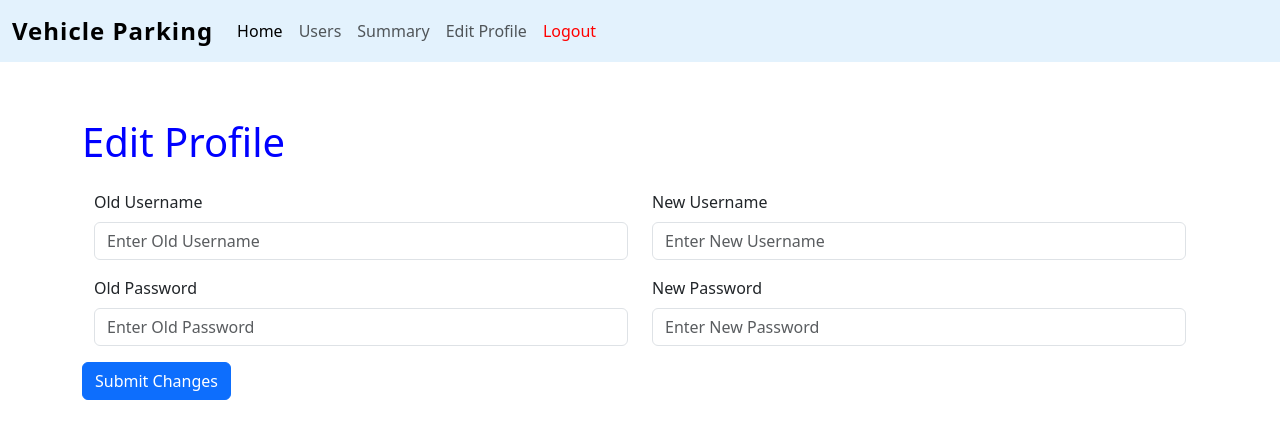
After one commit to saiharshith10/vehicle-parking-app, a Flask app: page /edit_profile_users in a window 1280 px wide. The commit adds this page. Shown: the top 439 px of the page. Run offline with Flask 3, Linux system fonts and the light colour scheme; a user stored in the database is signed in.

Commit message:
final draft

```diff
--- a/controllers/create_database_instance.py
+++ b/controllers/create_database_instance.py
@@ -1,13 +1,14 @@
 from flask import current_app as app
 from controllers.database import db
 from controllers.models import User, parking_lot, parking_spot
+from werkzeug.security import generate_password_hash,check_password_hash
 def create_tables():
     with app.app_context():
         db.create_all()
-        admin = User.query.filter_by(is_admin=True).first()
+        admin = User.query.filter_by(id=1).first()
 
         if not admin:
-            admin = User(username='admin',email='admin@admin.com',passhash='admin',name='admin', address='admin', pincode='admin', is_admin=True)
+            admin = User(username='admin',email='admin@admin.com',passhash=generate_password_hash('admin'),name='admin', address='admin', pincode='admin', is_admin=True)
             db.session.add(admin)
             db.session.commit()
     return "Tables created successfully and admin user added if it didn't exist."
--- a/controllers/models.py
+++ b/controllers/models.py
@@ -10,6 +10,7 @@ class User(db.Model):
     is_admin = db.Column(db.Boolean,default=False)
     address = db.Column(db.String(200), nullable=False)
     pincode = db.Column(db.String(10), nullable=False)
+
     # phone_number = db.Column(db.String(10),nullable=True)
 class parking_lot(db.Model):
     id = db.Column(db.Integer, primary_key=True)
@@ -25,14 +26,15 @@ class parking_spot(db.Model):
     id = db.Column(db.Integer,primary_key=True)
     parking_lot_id = db.Column(db.Integer,db.ForeignKey('parking_lot.id'),nullable=False)
     status = db.Column(db.String(20),nullable=False)
-    vehicle_number = db.Column(db.String(20),nullable=True)
     reserve_parking_spot = db.relationship('reserve_parking_spot')
     lot = db.relationship('parking_lot')
+
 class reserve_parking_spot(db.Model):
     id = db.Column(db.Integer, primary_key=True)
     parking_spot_id = db.Column(db.Integer, db.ForeignKey('parking_spot.id'), nullable=False)
     user_id = db.Column(db.Integer, db.ForeignKey('user.id'), nullable=False)
     start_time = db.Column(db.DateTime, nullable=False)
-    end_time = db.Column(db.DateTime, nullable=False)
+    end_time = db.Column(db.DateTime, nullable=True)
+    vehicle_number = db.Column(db.String(20),nullable=True)
     parking_spot = db.relationship('parking_spot')
     user = db.relationship('User')
--- a/controllers/routes.py
+++ b/controllers/routes.py
@@ -16,7 +16,7 @@ def login():
         return render_template('index.html')
     if request.method == 'POST':
          username = request.form.get('username')
-         password = request.form.get('password')
+         password = (request.form.get('password'))
          if not username or not password:
             flash('All fields are required!','error')
             return redirect(url_for('login'))
@@ -26,14 +26,16 @@ def login():
               flash('User not found!','danger')
               return redirect(url_for('register'))
 
-         if user.passhash!=password:
+         if not check_password_hash(user.passhash, password):
               flash('Incorrect password!','danger')
               return redirect(url_for('login'))
 
+
          session['username'] = user.username
          session['is_admin'] = user.is_admin
+         session['user_id'] = user.id  # Store user ID in session
 
-         if user.username == 'admin' and user.is_admin == True:
+         if user.is_admin == True:
                 return redirect(url_for('admin_dashboard'))
 
          else:
@@ -54,7 +56,7 @@ def register_post():
         if not username or not password or not confirm_password:
            flash('All fields are required!','error')
            return redirect(url_for('register'))
-        if password != confirm_password:
+        if password!= confirm_password:
             flash('Passwords do not match! Registration failed.','danger')
             return redirect(url_for('register'))
         existing_user = User.query.filter_by(username=username).first()
@@ -67,8 +69,10 @@ def register_post():
         if username == 'admin':
             flash('Username cannot be "admin"!','danger')
             return redirect(url_for('register'))
+
+        hashed_password = generate_password_hash(password)
         if username != 'admin':
-            new_user = User(username=username, email = email,passhash=password, name=name, address=address, pincode=pincode)
+            new_user = User(username=username, email = email,passhash=hashed_password, name=name, address=address, pincode=pincode)
             db.session.add(new_user)
             db.session.commit()
         return redirect(url_for('login'))
@@ -96,17 +100,18 @@ def edit_profile():
         if not user:
             flash('User not found!','danger')
             return redirect(url_for('edit_profile'))
-        if user.passhash != old_password:
+        if not check_password_hash(user.passhash, old_password):
             flash('Incorrect password!','danger')
             return redirect(url_for('edit_profile'))
         #this is updating the profile
         user.username = request.form.get('new_username')
-        user.password = request.form.get('new_password')  # Note: hash this in production!
+        user.passhash = generate_password_hash(request.form.get('new_password'))  # Note: hash this in production!
         session['username'] = user.username  # Update session
+        session['password'] = user.passhash
         db.session.commit()
 
         flash('Profile updated successfully!', 'success')
-        return redirect(url_for('user_dashboard'))
+        return redirect(url_for('admin_dashboard'))
 
     return render_template('edit_profile.html')
 
@@ -253,9 +258,6 @@ def admin_users():
     user = User.query.all()
     return render_template('admin_users.html',User=user)
 
-@app.route('/edit_profile_users')
-def edit_profile_users():
-    return render_template('edit_profile_users.html')
 
 # @app.route('/details_spot/<int:spot_id>', methods=['GET'])
 # def details_spot(spot_id):
@@ -272,10 +274,52 @@ def edit_profile_users():
 def user_dashboard():
     return render_template('user_dashboard.html',lots=parking_lot.query.all())
 
-@app.route('/book', methods=['GET', 'POST'])
-def book():
-    return render_template('book.html')
+@app.route('/book/<int:lot_id>', methods=['GET', 'POST'])
+def book(lot_id):
+    if request.method == 'POST':
+        spot_id = request.form.get('spot_id')
+        # start_time = request.form.get('start_time')
+        if not lot_id or not spot_id:
+            flash('Lot ID and Spot ID are required!', 'error')
+            return redirect(url_for('user_dashboard'))
+        lot = parking_lot.query.get_or_404(lot_id)
+        spot = next((s for s in lot.spots if s.id == int(spot_id)), None)
 
+        if not spot:
+            flash('Spot not found!', 'danger')
+            return redirect(url_for('user_dashboard'))
+
+        if spot.status != 'available':
+            flash('Spot is not available for booking!', 'warning')
+            return redirect(url_for('user_dashboard'))
+
+
+        from datetime import datetime
+        start_time_str = request.form['start_time']
+        start_time = datetime.fromisoformat(start_time_str)
+
+        # Create a reservation
+        reservation = reserve_parking_spot(
+            user_id=session['user_id'],  # Assuming username is unique and used as user ID
+            parking_spot_id=spot.id,
+            start_time=start_time,
+            vehicle_number=request.form.get('vehicle_number')
+        )
+
+        db.session.add(reservation)
+        spot.status = 'occupied'
+        lot.available_spots -= 1
+        db.session.commit()
+
+        flash(f'Spot {spot.id} booked successfully!', 'success')
+
+        return redirect(url_for('user_dashboard'))
+    #get kosam
+    lot = parking_lot.query.get_or_404(lot_id)
+    if not lot.spots:
+        flash('No spots available for booking!', 'warning')
+        return redirect(url_for('user_dashboard'))
+    return render_template('book.html',lot=lot)
 
 @app.route('/search_parking_lots', methods=['GET','POST'])
 def search_parking_lots():
@@ -303,7 +347,7 @@ def spot_details(lot_id, spot_id):
     if spot is None:
         flash('Spot not found!', 'danger')
         return redirect(url_for('admin_dashboard'))
-    return render_template('spot_details.html', lot=lot, spot=spot)
+    return render_template('spot_details.html', lot=lot, spot=spot,user=User.name)
 
 
 @app.route('/delete_spot/<int:lot_id>/<int:spot_id>', methods=['POST'])
@@ -329,3 +373,276 @@ def delete_spot(lot_id, spot_id):
     db.session.commit()
     flash(f'Spot {spot.id} deleted successfully!', 'success')
     return redirect(url_for('admin_dashboard'))
+
+@app.route('/search_parking_lots_by_location', methods=['GET','POST'])
+def search_parking_lots_by_location():
+
+    if request.method == 'POST':
+        location_name = request.form.get('location_name')
+        if not location_name:
+            flash('Search query cannot be empty!', 'error')
+            return redirect(url_for('user_dashboard'))
+
+        # Search for parking lots by location name
+        results = parking_lot.query.filter(parking_lot.location_name.ilike(f'%{location_name}%')).all()
+        #here i am using the sql like(clause) -> as ilike
+        if not results:
+            flash('No parking lots found for the given location name.', 'info')
+            return redirect(url_for('user_dashboard'))
+
+        return render_template('user_search_results.html', results=results)
+
+    return redirect(url_for('user_dashboard'))
+
+
+@app.route('/search_parking_lots_by_pincode',methods=['GET','POST'])
+def search_parking_lots_by_pincode():
+
+    if request.method == 'POST':
+        pincode = request.form.get('pincode')
+        if not pincode:
+            flash('Search query cannot be empty!', 'error')
+            return redirect(url_for('user_dashboard'))
+
+        # Search for parking lots by location name
+        results = parking_lot.query.filter(parking_lot.pincode.ilike(f'%{pincode}%')).all()
+        #here i am using the sql like(clause) -> as ilike
+        if not results:
+            flash('No parking lots found for the given pincode.', 'info')
+            return redirect(url_for('user_dashboard'))
+
+        return render_template('user_search_results.html', results=results)
+
+    return redirect(url_for('user_dashboard'))
+
+
+@app.route('/search_parking_lots_by_address',methods=['GET','POST'])
+def search_parking_lots_by_address():
+    if request.method == 'POST':
+        address = request.form.get('address')
+        if not address:
+            flash('Search query cannot be empty!', 'error')
+            return redirect(url_for('user_dashboard'))
+
+        # Search for parking lots by location name
+        results = parking_lot.query.filter(parking_lot.address.ilike(f'%{address}%')).all()
+        #here i am using the sql like(clause) -> as ilike
+        if not results:
+            flash('No parking lots found for the given address .', 'info')
+            return redirect(url_for('user_dashboard'))
+        return render_template('user_search_results.html', results=results)
+
+    return redirect(url_for('user_dashboard'))
+
+
+@app.route('/bookings', methods=['GET'])
+def bookings():
+    if 'username' not in session:
+        flash('You need to login first!', 'warning')
+        return redirect(url_for('login'))
+
+    user_id = session.get('user_id')
+    if not user_id:
+        flash('User ID not found in session!', 'danger')
+        return redirect(url_for('login'))
+
+    bookings = reserve_parking_spot.query.filter_by(user_id=user_id).all()
+    return render_template('bookings.html', bookings=bookings)
+
+from datetime import datetime
+@app.route('/release/<int:booking_id>/<int:lot_id>', methods=['GET', 'POST'])
+def release(booking_id, lot_id):
+    booking = reserve_parking_spot.query.get_or_404(booking_id)
+    spot = parking_spot.query.get_or_404(booking.parking_spot_id)
+
+    if request.method == 'POST':
+        releasing_time = datetime.now()
+        booking.end_time = releasing_time
+
+        # Duration and cost calculation
+        duration = (releasing_time - booking.start_time).total_seconds() / 3600
+        rate_per_hour = booking.parking_spot.lot.price # adjust as needed
+        cost = round(duration * rate_per_hour, 2)
+
+        # Update spot status
+        spot.status = 'available'
+        spot.lot.available_spots += 1
+        # Save everything
+        db.session.commit()
+
+        flash(f'Parking spot released. Total cost: ₹{cost}', 'info')
+        return redirect(url_for('bookings'))
+
+    return render_template('release.html', booking=booking, spot=spot,datetime=datetime)
+
+
+@app.route('/parked_out/<int:booking_id>/<int:lot_id>')
+def parked_out(booking_id, lot_id):
+    booking = reserve_parking_spot.query.get_or_404(booking_id)
+    spot = parking_spot.query.get_or_404(booking.parking_spot_id)
+
+    # Update spot status to available
+    spot.status = 'available'
+
+    # Commit to database
+    db.session.commit()
+
+    flash('Parking marked as Parked Out', 'success')
+    return redirect(url_for('bookings'))
+
+
+from werkzeug.security import generate_password_hash, check_password_hash
+
+@app.route('/edit_profile_users', methods=['GET', 'POST'])
+def edit_profile_users():
+    if 'username' not in session:
+        flash('You need to login first!', 'warning')
+        return redirect(url_for('login'))
+
+    if request.method == 'POST':
+        old_username = request.form.get('username')
+        old_password = request.form.get('password')
+        new_username = request.form.get('new_username')
+        new_password = request.form.get('new_password')
+
+        user = User.query.filter_by(username=old_username).first()
+
+        if not user:
+            flash('User not found!', 'danger')
+            return redirect(url_for('edit_profile_users'))
+
+        if not check_password_hash(user.passhash, old_password):#ikkada we need to use check_password_hash
+            flash('Incorrect password!', 'danger')
+            return redirect(url_for('edit_profile_users'))
+
+        # here we would update the user profile
+        user.username = new_username
+        user.passhash = generate_password_hash(new_password)#we would the hash password for security
+        session['username'] = new_username
+        db.session.commit()
+
+        flash('Profile updated successfully!', 'success')
+        return redirect(url_for('user_dashboard'))
+
+    return render_template('edit_profile_users.html')
+
+
+import matplotlib
+matplotlib.use('Agg')  #for using as non-interactive backend and non GUI based one
+import matplotlib.pyplot as plt
+import io
+import base64
+from collections import Counter
+@app.route('/user_summary')
+def user_summary():
+    if 'username' not in session:
+        flash("Please log in to view your booking summary.", "warning")
+        return redirect(url_for('login'))
+
+    user_id = session.get('user_id')
+
+    # Fetch all bookings made by the user
+    user_history = reserve_parking_spot.query.filter_by(user_id=user_id).all()
+
+    # Count how many times each parking spot (by location) was booked
+    location_counts = Counter()
+    for record in user_history:
+        try:
+            loc = record.parking_spot.lot.location_name
+            location_counts[loc] += 1
+        except AttributeError:
+            continue  # Skip if any data is missing
+
+    if not location_counts:
+        flash("No bookings found to summarize.", "info")
+        return redirect(url_for('user_dashboard'))
+
+    # Plotting the data using matplotlib
+    fig, ax = plt.subplots(figsize=(8, 5))
+    locations = list(location_counts.keys())
+    bookings = list(location_counts.values())
+
+    ax.bar(locations, bookings, color='mediumseagreen')
+    ax.set_title("Your Booking Summary", fontsize=14)
+    ax.set_xlabel("Parking Location")
+    ax.set_ylabel("Number of Times Booked")
+    ax.tick_params(axis='x', rotation=45)
+
+    # Save the plot to a buffer and encode to base64
+    buf = io.BytesIO()
+    plt.tight_layout()
+    plt.savefig(buf, format='png')
+    buf.seek(0)
+    chart_data = base64.b64encode(buf.read()).decode('utf-8')
+    buf.close()
+
+    return render_template('user_summary_plot.html', chart_data=chart_data)
+
+
+@app.route('/admin_summary')
+def admin_summary():
+    if 'username' not in session or not session.get('is_admin'):
+        flash("Admin access required.", "danger")
+        return redirect(url_for('login'))
+
+    # Revenue summary: Count bookings per parking lot
+    bookings = reserve_parking_spot.query.all()
+    revenue_summary = Counter()
+
+    for entry in bookings:
+        try:
+            lot = entry.parking_spot.lot
+            revenue_summary[lot.location_name] += 1
+        except AttributeError:
+            continue  # Ignore incomplete records
+
+    # Occupancy summary: Count available vs. occupied per lot
+    all_lots = parking_lot.query.all()
+    occupancy_data = {}
+
+    for lot in all_lots:
+        available = sum(1 for spot in lot.spots if spot.status == 'available')
+        occupied = sum(1 for spot in lot.spots if spot.status == 'occupied')
+        occupancy_data[lot.location_name] = (available, occupied)
+
+    # Plot 1: Revenue by Parking Lot (Bar Chart)
+    fig1, ax1 = plt.subplots(figsize=(8, 4))
+    ax1.bar(revenue_summary.keys(), revenue_summary.values(), color='royalblue')
+    ax1.set_title('Total (Bookings) per Parking Lot')
+    ax1.set_xlabel('Location')
+    ax1.set_ylabel('Bookings')
+    ax1.tick_params(axis='x', rotation=45)
+    buf1 = io.BytesIO()
+    plt.tight_layout()
+    plt.savefig(buf1, format='png')
+    buf1.seek(0)
+    revenue_chart = base64.b64encode(buf1.read()).decode('utf-8')
+    buf1.close()
+    plt.close(fig1)
+
+    # Plot 2: Availability vs. Occupancy per Lot (Grouped Bar Chart)
+    fig2, ax2 = plt.subplots(figsize=(8, 4))
+    labels = list(occupancy_data.keys())
+    available_counts = [val[0] for val in occupancy_data.values()]
+    occupied_counts = [val[1] for val in occupancy_data.values()]
+
+    x = range(len(labels))
+    ax2.bar(x, available_counts, width=0.4, label='Available', align='center', color='mediumseagreen')
+    ax2.bar([i + 0.4 for i in x], occupied_counts, width=0.4, label='Occupied', align='center', color='salmon')
+
+    ax2.set_xticks([i + 0.2 for i in x])
+    ax2.set_xticklabels(labels, rotation=45)
+    ax2.set_title('Availability vs. Occupancy per Lot')
+    ax2.set_ylabel('Number of Spots')
+    ax2.legend()
+    plt.tight_layout()
+    buf2 = io.BytesIO()
+    plt.savefig(buf2, format='png')
+    buf2.seek(0)
+    occupancy_chart = base64.b64encode(buf2.read()).decode('utf-8')
+    buf2.close()
+    plt.close(fig2)
+
+    return render_template('admin_summary_plot.html',
+                           revenue_chart=revenue_chart,
+                           occupancy_chart=occupancy_chart)
--- /dev/null
+++ b/templates/edit_profile_users.html
@@ -0,0 +1,44 @@
+{%extends 'layout.html'%}
+
+{%block title%}
+Admin Dashboard - Vehicle Parking System
+{%endblock%}
+
+{%block styles%}
+<link href="https://fonts.googleapis.com/css2?family=Poppins&display=swap" rel="stylesheet">
+{%endblock%}
+
+{%block content%}
+<h1 class="text-left my-4" style="color:blue">Edit Profile</h1>
+<form action="/edit_profile_users" method="POST" class="form">
+  <div class="container-fluid">
+    <div class="row">
+      <div class="mb-3 col-6">
+        <label for="old_username" class="form-label">Old Username</label>
+        <input type="text" class="form-control" id="old_username" name="username" placeholder="Enter Old Username" required>
+      </div>
+      <div class="mb-3 col-6">
+        <label for="new_username" class="form-label">New Username</label>
+        <input type="text" class="form-control" id="new_username" name="new_username" placeholder="Enter New Username"
+          required>
+      </div>
+    </div>
+    <div class="row">
+      <div class="mb-3 col-6">
+        <label for="old_email" class="form-label">Old Password</label>
+        <input type="password" class="form-control" id="old_email" aria-describedby="emailHelp" name="password"
+          placeholder="Enter Old Password" required>
+
+      </div>
+      <div class="mb-3 col-6">
+        <label for="new_email" class="form-label">New Password</label>
+        <input type="password" class="form-control" id="new_email" aria-describedby="emailHelp" name="new_password"
+          placeholder="Enter New Password" required>
+
+      </div>
+    </div>
+  </div>
+
+  <button type="submit" class="btn btn-primary">Submit Changes</button>
+</form>
+{%endblock%}
--- a/templates/layout.html
+++ b/templates/layout.html
@@ -40,13 +40,14 @@
         {%endblock%}
 
     </div>
+    <script src="https://cdn.jsdelivr.net/npm/bootstrap@5.3.7/dist/js/bootstrap.bundle.min.js"
+    integrity="sha384-ndDqU0Gzau9qJ1lfW4pNLlhNTkCfHzAVBReH9diLvGRem5+R9g2FzA8ZGN954O5Q"
+    crossorigin="anonymous"></script>
 
     {%block scripts %}
+    {%endblock%}
 
-    {%endblock%}
-    <script src="https://cdn.jsdelivr.net/npm/bootstrap@5.3.7/dist/js/bootstrap.bundle.min.js"
-        integrity="sha384-ndDqU0Gzau9qJ1lfW4pNLlhNTkCfHzAVBReH9diLvGRem5+R9g2FzA8ZGN954O5Q"
-        crossorigin="anonymous"></script>
+
 </body>
 
 </html>
--- a/templates/navbar.html
+++ b/templates/navbar.html
@@ -14,7 +14,7 @@
         <li class="nav-item">
           <a class="nav-link" href="/register">Register</a>
         </li>
-        {% elif session.get('username') == 'admin' %}
+        {% elif session.get('is_admin') == 1 %}
         <!-- Admin user -->
         <li class="nav-item">
           <a class="nav-link active" href="{{ url_for('admin_dashboard') }}">Home</a>
@@ -23,7 +23,7 @@
           <a class="nav-link" href="{{ url_for('admin_users') }}">Users</a>
         </li>
         <li class="nav-item">
-          <a class="nav-link" href="#">Summary</a>
+          <a class="nav-link" href="{{ url_for('admin_summary')}}">Summary</a>
         </li>
         <li class="nav-item">
           <a class="nav-link" href="{{ url_for('edit_profile') }}">Edit Profile</a>
@@ -39,7 +39,7 @@
 
 
         {% else %}
-        <!-- Regular user -->
+        <!-- for normal user -->
         <li class="nav-item">
           <a class="nav-link active" href="{{ url_for('user_dashboard') }}">Home</a>
         </li>
@@ -47,7 +47,10 @@
           <a class="nav-link" href="{{ url_for('edit_profile_users') }}">Edit Profile</a>
         </li>
         <li class="nav-item">
-          <a class="nav-link" href="">Summary</a>
+          <a class="nav-link" href="{{ url_for('user_summary') }}">Summary</a>
+        </li>
+        <li class="nav-item">
+          <a class="nav-link" href="{{url_for('bookings')}}" style="color:blue;">Bookings History</a>
         </li>
         <li class="nav-item">
           <a class="nav-link" href="{{ url_for('logout') }}" style="color: red;">Logout</a>
```
Also changed, not shown: templates/admin_summary_plot.html (added, +12 -0 lines), templates/book.html (+46 -8 lines), templates/bookings.html (added, +37 -0 lines), templates/release.html (added, +33 -0 lines), templates/spot_details.html (+8 -3 lines), templates/user_dashboard.html (+37 -30 lines), templates/user_search_results.html (added, +39 -0 lines), templates/user_summary_plot.html (added, +9 -0 lines), instance/vehicle_parking.db, statics/icon.png (deleted), statics/new_icon.svg (deleted), templates/admin_summary.html (deleted), templates/edit_proflle_users.html (deleted), templates/users_summary.html (deleted).
